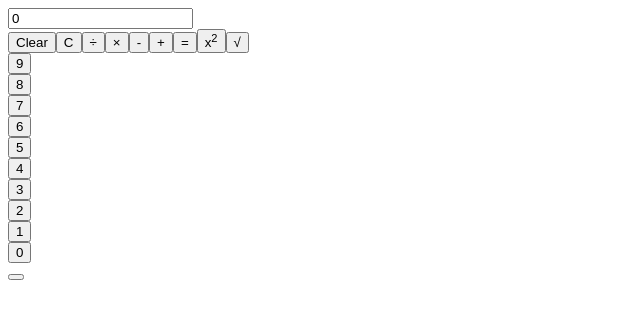
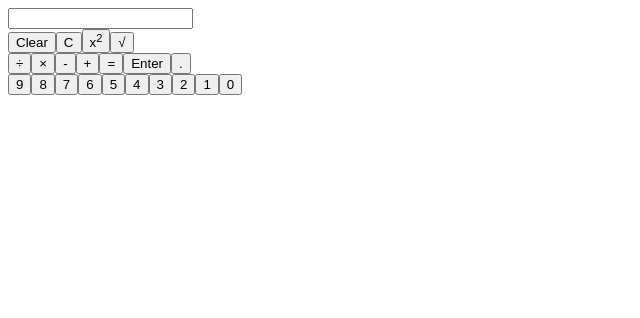
Before and after one commit to Zhu-Joseph/GoSchoolBox_Calculator, a React (Create React App) app: page / in a window 1280 px wide. Shown: the top 318 px of the page, without its empty margins (0-640 px from the left). Built offline with nearby package versions, Linux system fonts and the light colour scheme.

Commit message:
Update state and keydown

```diff
--- a/src/Calculator/Calculator.js
+++ b/src/Calculator/Calculator.js
@@ -3,37 +3,12 @@ import useKey from "../useKey"
 import "./Calculator.css"
 
 export default function Calculator(props) {
-    const {number, index} = props
+    const {number, index, handleClick} = props
 
-    //USED TO CREATE AN ARRAY OF FUNCTIONS TO HANDLE KEYPRESS
-    const functionArr = []
-
-    function handleKey(number) {
-        return function() {
-            console.log(number)
-        }
-    }
-
-    //USED TO CREATE AN ARRAY TO LATER LOOP THROUGH AND CREATE BUTTONS AND FUNCTIONS
-    const numbers = Array.from(Array(10).keys()).reverse()
-
-    const listNumbers = numbers.map((number, index) => {
-        functionArr[functionArr.length] = handleKey(index)
-        return <button>{number}</button>
-    })
+    //TO REMOVE EXTRA BUTTON BEING PRODUCED
+    if(number === undefined) return null
 
     return (
-        <>
-        <form>
-            <button>{number}</button>
-            <div className="functions">
-                {/* <button onKeyPress={handleKeyPress}>1</button> */}
-
-            </div>
-            {/* <div className="numpad">
-                {listNumbers}
-            </div> */}
-        </form>
-        </>
+        <button key={index} onClick={handleClick} value={number}>{number}</button>
     )
 }
--- a/src/Results/Results.css
+++ b/src/Results/Results.css
@@ -0,0 +1,7 @@
+.numbers {
+    display: flex;
+    justify-content: center;
+    align-items: center;
+    height: 100vh;
+    width: 100%;
+}
--- a/src/Results/Results.js
+++ b/src/Results/Results.js
@@ -4,36 +4,48 @@ import Calculator from '../Calculator/Calculator'
 
 
 export default function Results() {
-    const initialCalc = { "number": 0 }
-    const [calculations, setCalculations] = useState({...initialCalc})
+    const initialCalc = { "number": "" }
+    const [calculations, setCalculations] = useState("")
 
     //USED TO CREATE AN ARRAY OF FUNCTIONS TO HANDLE KEYPRESS
     const functionArr = []
 
     function handleKey(number) {
         return function() {
-            setCalculations({
-                ...calculations,
-                "number": number
-
-            })
+            setCalculations(calculations.concat(number))
         }
     }
-    console.log(calculations)
+
+    function handleClick ({target}) {
+        setCalculations(calculations.concat(target.value))
+    }
+
 
     //USED TO CREATE AN ARRAY TO LATER LOOP THROUGH AND CREATE BUTTONS AND FUNCTIONS
     const numbers = Array.from(Array(10).keys()).reverse()
 
     const listNumbers = numbers.map((number, index) => {
-        functionArr[functionArr.length] = handleKey(index)
+        functionArr[index] = handleKey(index)
         return (
         <Calculator
         number={number}
-        index={index}/>
+        index={index}
+        handleClick={handleClick}/>
         )
     })
 
-    console.log(calculations)
+    function handleClear() {
+        setCalculations("")
+    }
+
+    function handleClear() {
+        setCalculations("")
+    }
+
+    function handleBackspace() {
+        console.log("Working")
+        setCalculations(calculations.slice(0, -1))
+    }
 
     useKey("0", functionArr[0])
     useKey("1", functionArr[1])
@@ -45,21 +57,43 @@ export default function Results() {
     useKey("7", functionArr[7])
     useKey("8", functionArr[8])
     useKey("9", functionArr[9])
+    useKey("-", handleBackspace)
+    useKey("+", handleBackspace)
+    useKey("*", handleBackspace)
+    useKey("/", handleBackspace)
+    useKey(".", handleBackspace)
+    useKey("=", handleBackspace)
+
+    useKey("Enter", handleBackspace)
+    useKey("Delete", handleBackspace)
+    useKey("Backspace", handleBackspace)
+
+
+
 
     return (
         <>
-            <input type="number" value={calculations.number} />
+            <input type="number" value={calculations} />
             <br/>
-            <button>Clear</button>
-            <button>C</button>
+            <div>
+                <button onClick={handleClear}>Clear</button>
+                <button onClick={handleBackspace}>C</button>
+                <button>x<sup>2</sup></button>
+                <button>&#8730;</button>
+            </div>
+
             <button>&divide;</button>
             <button>&times;</button>
             <button>-</button>
             <button>+</button>
             <button>=</button>
-            <button>x<sup>2</sup></button>
-            <button>&#8730;</button>
-            {listNumbers}
+            <button>Enter</button>
+            <button>.</button>
+
+
+            <div className="numbers">
+                {listNumbers}
+            </div>
         </>
     )
 }
--- a/src/useKey.js
+++ b/src/useKey.js
@@ -13,7 +13,9 @@ export default function useKey(key, eventKey) {
                 ref.current(event)
             }
         }
-        document.addEventListener("keypress", handle)
-        return () => document.removeEventListener("keypress", handle)
+        document.addEventListener("keydown", handle)
+        return () => document.removeEventListener("keydown", handle)
     }, [key])
 }
+
+//USING KEYPRESS INSTEAD OF KEYDOWN WILL NOT WORK FOR BACKSPACE AND DELETE
```
Also changed, not shown: src/FunctionBtns/FunctionBtns.js (added, +9 -0 lines).
